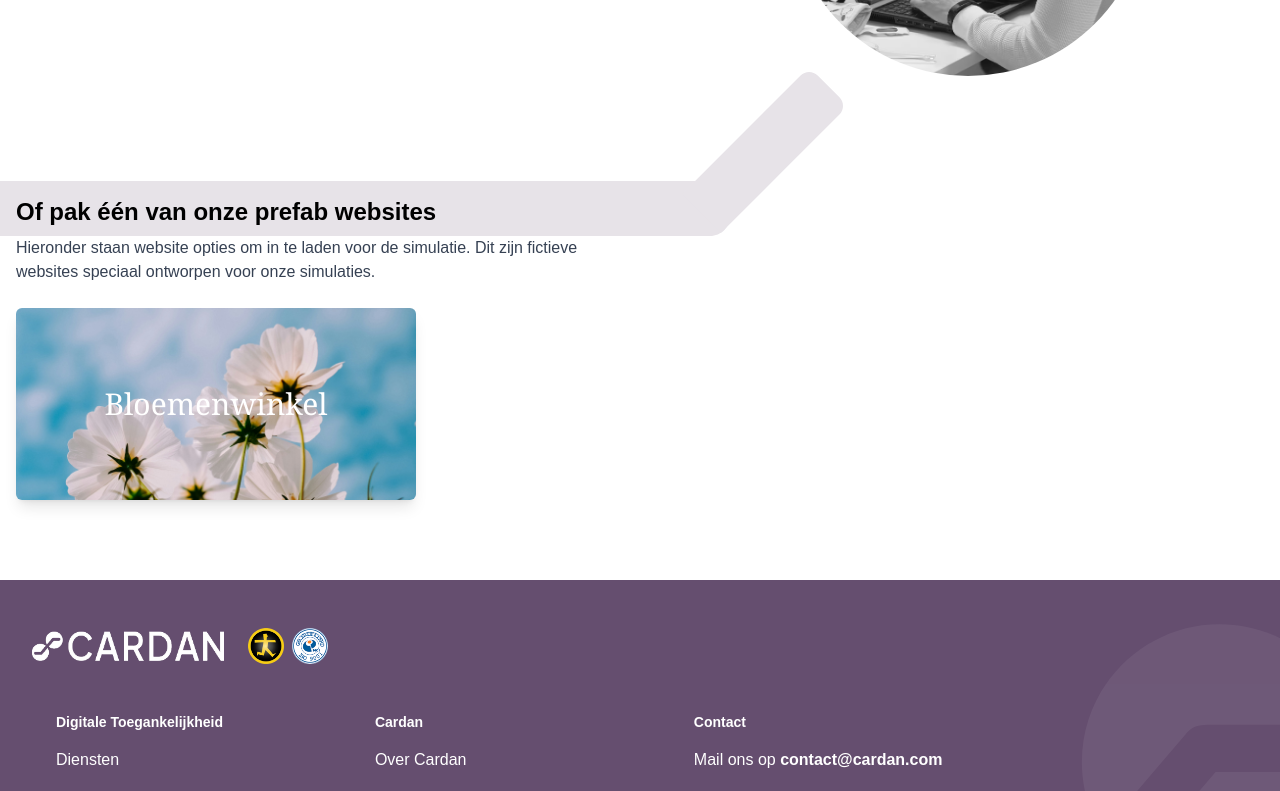
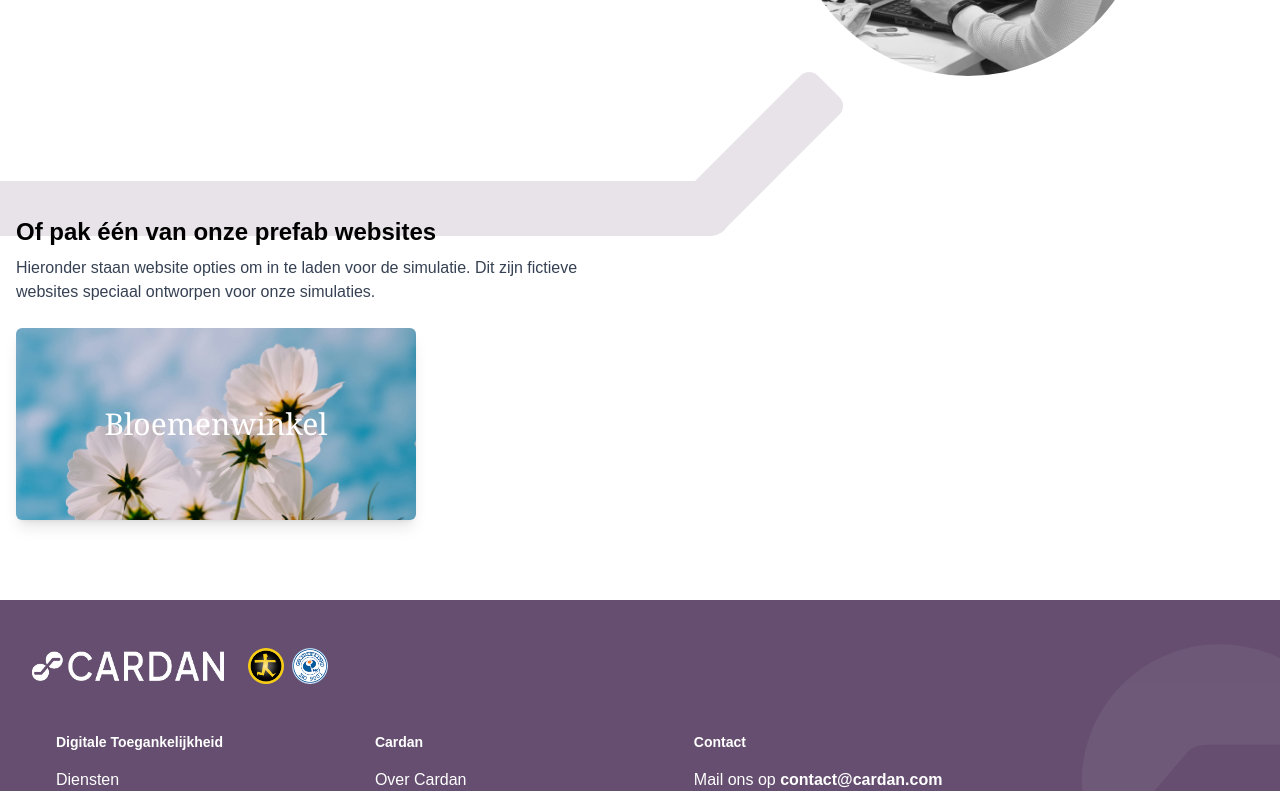
Before and after one commit to LKosters/Cardan, a Nuxt app: page /kies-website in a window 1280 px wide. Shown: the part 587-1378 px from the top of the page. Built offline with nearby package versions, Linux system fonts and the light colour scheme.

Commit message:
Adjust padding in PrefabSites component for improved layout

```diff
--- a/components/block/simulations/PrefabSites.vue
+++ b/components/block/simulations/PrefabSites.vue
@@ -1,5 +1,5 @@
 <template>
-  <section class="container pb-20">
+  <section class="container pt-5 pb-20">
     <div class="md:w-[50%]">
       <h2 class="text-2xl font-bold mb-2">
         Of pak één van onze prefab websites
```
